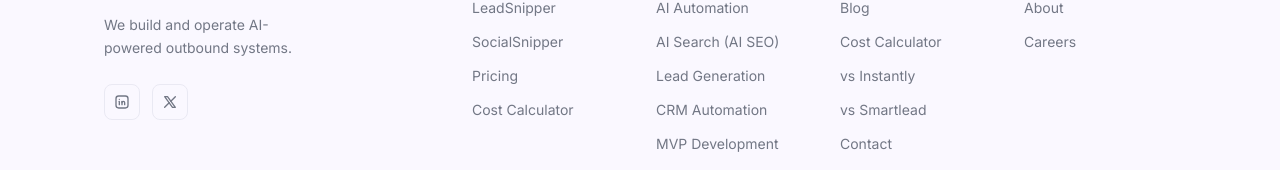
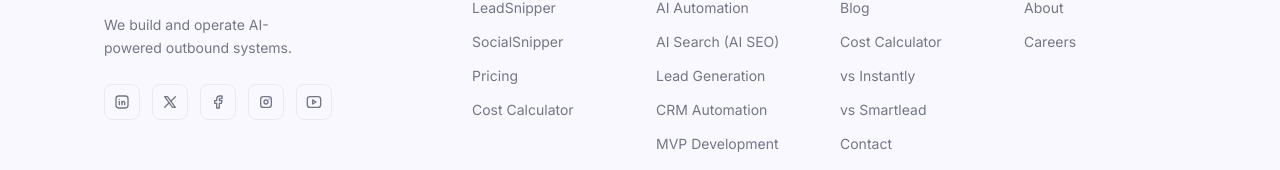
Before and after one commit to TotalAds/totalads-landing-page, a Next.js app: page / in a window 1280 px wide. Shown: the part 10477-10647 px from the top of the page. Built offline with nearby package versions, Linux system fonts and the light colour scheme.

Commit message:
social handler

```diff
--- a/components/BlogLayout.tsx
+++ b/components/BlogLayout.tsx
@@ -56,7 +56,7 @@
         <meta property="article:section" content={post.category} />
 
         <meta name="twitter:card" content="summary_large_image" />
-        <meta name="twitter:site" content="@leadsnipper" />
+        <meta name="twitter:site" content="@leadsnipper_" />
         <meta name="twitter:title" content={post.title} />
         <meta name="twitter:description" content={post.description} />
         <meta
--- a/components/sections/Footer.tsx
+++ b/components/sections/Footer.tsx
@@ -6,7 +6,13 @@
 import React, { useState } from "react";
 
 import Logo from "@/asset/leadsnipper_rec.svg";
-import { IconBrandLinkedin, IconBrandX } from "@tabler/icons-react";
+import {
+  IconBrandFacebook,
+  IconBrandInstagram,
+  IconBrandLinkedin,
+  IconBrandX,
+  IconBrandYoutube,
+} from "@tabler/icons-react";
 
 export default function Footer() {
   const currentYear = new Date().getFullYear();
@@ -111,21 +117,55 @@
               We build and operate AI-powered outbound systems.
             </p>
             <div className="flex gap-3">
+              {/* Social media links with SEO best practices:
+                  - target="_blank" opens in new tab (good UX for external links)
+                  - rel="noopener noreferrer me" provides security + SEO signals
+                  - "me" attribute helps establish entity relationships for search engines
+                  - aria-label for accessibility */}
               <a
                 href="https://www.linkedin.com/company/leadsnipper/"
                 target="_blank"
-                rel="noopener noreferrer"
+                rel="noopener noreferrer me"
                 className="w-9 h-9 rounded-lg border border-[#c2c6d6]/30 flex items-center justify-center text-[#727785] hover:text-[#0058be] hover:border-[#0058be]/30 hover:bg-[#0058be]/[0.04] transition-all"
-                aria-label="LinkedIn"
+                aria-label="Follow LeadSnipper on LinkedIn"
               >
                 <IconBrandLinkedin className="w-4 h-4" />
               </a>
               <a
-                href="#"
+                href="https://x.com/leadsnipper_"
+                target="_blank"
+                rel="noopener noreferrer me"
                 className="w-9 h-9 rounded-lg border border-[#c2c6d6]/30 flex items-center justify-center text-[#727785] hover:text-[#0058be] hover:border-[#0058be]/30 hover:bg-[#0058be]/[0.04] transition-all"
-                aria-label="Twitter"
+                aria-label="Follow LeadSnipper on X (Twitter)"
               >
                 <IconBrandX className="w-4 h-4" />
+              </a>
+              <a
+                href="https://www.facebook.com/people/Leadsnipper/61590183337984/"
+                target="_blank"
+                rel="noopener noreferrer me"
+                className="w-9 h-9 rounded-lg border border-[#c2c6d6]/30 flex items-center justify-center text-[#727785] hover:text-[#0058be] hover:border-[#0058be]/30 hover:bg-[#0058be]/[0.04] transition-all"
+                aria-label="Follow LeadSnipper on Facebook"
+              >
+                <IconBrandFacebook className="w-4 h-4" />
+              </a>
+              <a
+                href="https://www.instagram.com/leadsnipper/"
+                target="_blank"
+                rel="noopener noreferrer me"
+                className="w-9 h-9 rounded-lg border border-[#c2c6d6]/30 flex items-center justify-center text-[#727785] hover:text-[#0058be] hover:border-[#0058be]/30 hover:bg-[#0058be]/[0.04] transition-all"
+                aria-label="Follow LeadSnipper on Instagram"
+              >
+                <IconBrandInstagram className="w-4 h-4" />
+              </a>
+              <a
+                href="https://www.youtube.com/@leadsnipper_official"
+                target="_blank"
+                rel="noopener noreferrer me"
+                className="w-9 h-9 rounded-lg border border-[#c2c6d6]/30 flex items-center justify-center text-[#727785] hover:text-[#0058be] hover:border-[#0058be]/30 hover:bg-[#0058be]/[0.04] transition-all"
+                aria-label="Subscribe to LeadSnipper on YouTube"
+              >
+                <IconBrandYoutube className="w-4 h-4" />
               </a>
             </div>
           </div>
--- a/lib/seo.ts
+++ b/lib/seo.ts
@@ -29,8 +29,8 @@
   },
 
   defaultTwitter: {
-    handle: "@leadsnipper",
-    site: "@leadsnipper",
+    handle: "@leadsnipper_",
+    site: "@leadsnipper_",
     cardType: "summary_large_image",
   },
 
@@ -246,8 +246,11 @@
       "Cold email outreach platform built on AWS SES. Own your sending infrastructure, verify leads, warm up domains, and send campaigns that land in the inbox.",
     foundingDate: "2024",
     sameAs: [
-      "https://twitter.com/leadsnipper",
-      "https://linkedin.com/company/leadsnipper",
+      "https://www.linkedin.com/company/leadsnipper",
+      "https://x.com/leadsnipper_",
+      "https://www.facebook.com/people/Leadsnipper/61590183337984/",
+      "https://www.instagram.com/leadsnipper/",
+      "https://www.youtube.com/@leadsnipper_official",
     ],
     contactPoint: {
       "@type": "ContactPoint",
```
